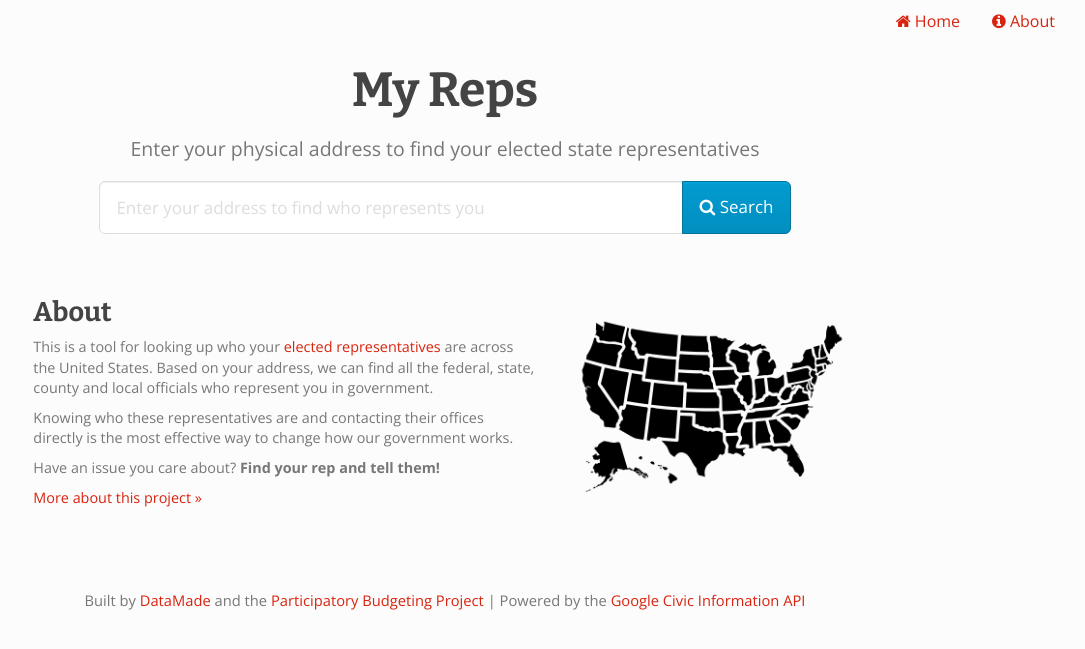
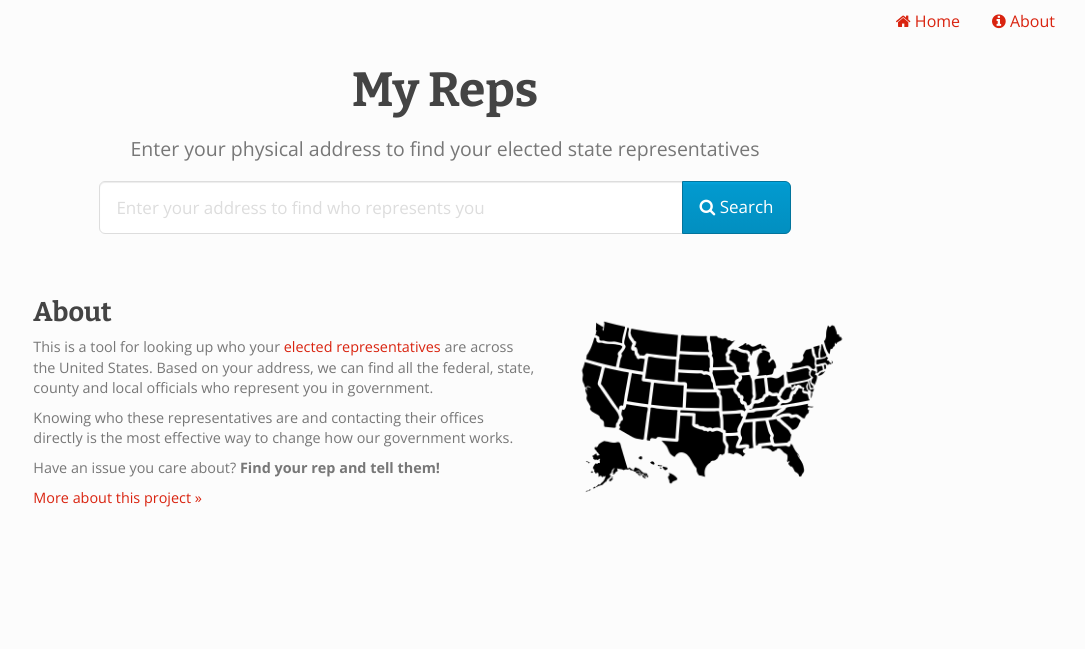
Before and after one commit to datamade/my-reps, a Jekyll site: the page built from index.html, in a window 1280 px wide. Shown: the top 649 px of the page, without its empty margins (195-1280 px from the left). Built offline with Jekyll 4.4.1, drawn with Linux system fonts in a browser that asks for light colours; nearby versions of some CDN libraries.

Commit message:
Update default.html

```diff
--- a/_layouts/default.html
+++ b/_layouts/default.html
@@ -123,19 +123,6 @@
       </div>
     </div>
 
-    <div class='clearfix'></div>
-    <div class="container-fluid">
-      <div class="row" id="footer">
-        <div class='col-md-10 col-md-offset-1'>
-          <p class='text-center small'>
-                <br /><br />
-                Built by <a href='http://datamade.us' target="_blank">DataMade</a> and the <a href='http://participatorybudgeting.org/'>Participatory Budgeting Project</a> |
-                Powered by the <a target='_blank' href='https://developers.google.com/civic-information/'>Google Civic Information API</a>
-          </p>
-        </div>
-      </div>
-    </div>
-    <script src="js/analytics_lib.js"></script>
 
   </body>
 </html>
```
